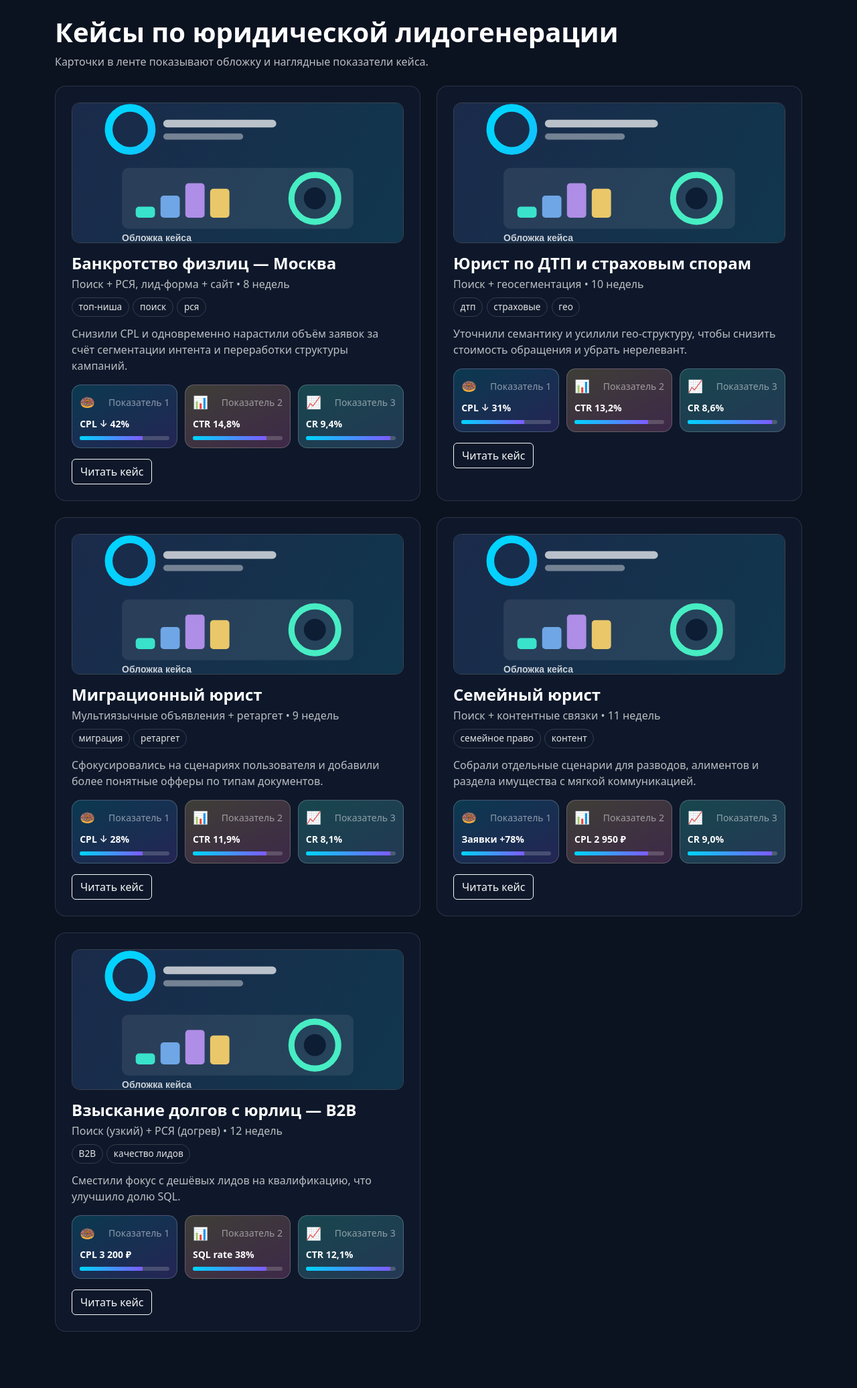
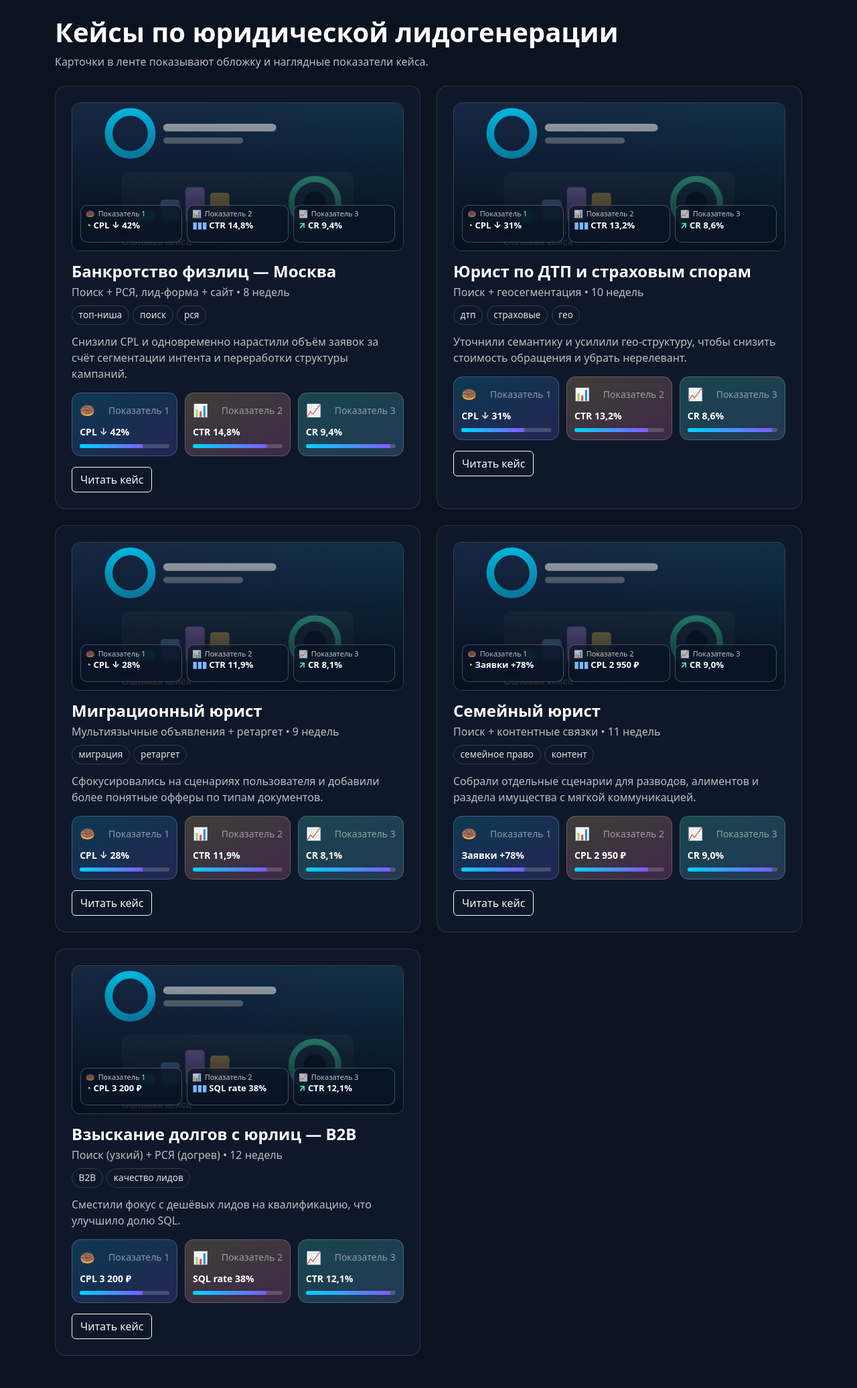
Before and after one commit to barabanov-oi/context_landing, a Flask app: page / in a window 1280 px wide. Shown: the part 57-2129 px from the top of the page at 67% size. Before the commit the page ends 2045 px from the top, so only its background shows below. Run offline with Flask 3, Linux system fonts and the light colour scheme.

Commit message:
Добавил затемнение обложек и метрики поверх изображения
- На обложках кейсов добавлен затемняющий градиент для читаемости\n- Ключевые показатели теперь выводятся прямо на обложке\n- Для показателей добавлены иконки и индикаторы динамики

```diff
--- a/templates/index.html
+++ b/templates/index.html
@@ -3,13 +3,60 @@
 
 {% block head_extra %}
 <style>
+  .case-cover-wrap {
+    position: relative;
+    border-radius: 12px;
+    overflow: hidden;
+    border: 1px solid rgba(255,255,255,.18);
+    margin-bottom: 1rem;
+  }
   .case-cover {
     width: 100%;
-    height: 210px;
+    height: 220px;
     object-fit: cover;
-    border-radius: 12px;
-    border: 1px solid rgba(255,255,255,.18);
+    display: block;
   }
+  .case-cover-darken {
+    position: absolute;
+    inset: 0;
+    background: linear-gradient(180deg, rgba(5,12,25,.12) 0%, rgba(5,12,25,.7) 68%, rgba(5,12,25,.88) 100%);
+  }
+  .cover-metrics {
+    position: absolute;
+    left: .75rem;
+    right: .75rem;
+    bottom: .75rem;
+    display: grid;
+    grid-template-columns: repeat(3, minmax(0, 1fr));
+    gap: .45rem;
+  }
+  .cover-metric-item {
+    border: 1px solid rgba(255,255,255,.24);
+    background: rgba(9,20,39,.7);
+    backdrop-filter: blur(3px);
+    border-radius: 10px;
+    padding: .4rem .45rem;
+    min-height: 56px;
+  }
+  .cover-metric-title {
+    font-size: .68rem;
+    color: rgba(255,255,255,.74);
+    display: flex;
+    align-items: center;
+    gap: .28rem;
+    line-height: 1.1;
+  }
+  .cover-metric-value {
+    margin-top: .22rem;
+    font-weight: 700;
+    font-size: .82rem;
+    color: #fff;
+    line-height: 1.1;
+  }
+  .trend-up { color: #58f5b0; }
+  .trend-bars { color: #7cb9ff; }
+  .trend-donut { color: #fdd46b; }
+
   .metrics-grid { display: grid; grid-template-columns: repeat(3, minmax(0, 1fr)); gap: .65rem; }
   .metric-vivid {
     border-radius: 14px;
@@ -22,7 +69,10 @@
   .metric-icon { font-size: 1.15rem; }
   .metric-bar { height: 6px; border-radius: 999px; background: rgba(255,255,255,.18); overflow: hidden; }
   .metric-bar > span { display: block; height: 100%; width: 72%; background: linear-gradient(90deg, #00d4ff, #7e5bff); }
-  @media (max-width: 767px) { .metrics-grid { grid-template-columns: 1fr; } }
+  @media (max-width: 767px) {
+    .metrics-grid, .cover-metrics { grid-template-columns: 1fr; }
+    .case-cover { height: 260px; }
+  }
 </style>
 {% endblock %}
 
@@ -34,13 +84,35 @@
 
 <div class="row g-4">
   {% for case in cases %}
+    {% set metrics = [
+      {'label': case.metric_1_label, 'value': case.metric_1, 'icon': '🍩', 'trend': '◔', 'trend_class': 'trend-donut'},
+      {'label': case.metric_2_label, 'value': case.metric_2, 'icon': '📊', 'trend': '▮▮▮', 'trend_class': 'trend-bars'},
+      {'label': case.metric_3_label, 'value': case.metric_3, 'icon': '📈', 'trend': '↗', 'trend_class': 'trend-up'}
+    ] %}
     <div class="col-lg-6">
       <article class="card-glass p-4 h-100">
-        <img
-          class="case-cover mb-3"
-          src="{{ url_for('static', filename=case.cover_image if case.cover_image else 'images/case-placeholder.svg') }}"
-          alt="Обложка кейса {{ case.title }}"
-        >
+        <div class="case-cover-wrap">
+          <img
+            class="case-cover"
+            src="{{ url_for('static', filename=case.cover_image if case.cover_image else 'images/case-placeholder.svg') }}"
+            alt="Обложка кейса {{ case.title }}"
+          >
+          <div class="case-cover-darken"></div>
+          <div class="cover-metrics">
+            {% for metric in metrics if metric.value %}
+              <div class="cover-metric-item">
+                <div class="cover-metric-title">
+                  <span>{{ metric.icon }}</span>
+                  <span>{{ metric.label if metric.label else 'Показатель ' ~ loop.index }}</span>
+                </div>
+                <div class="cover-metric-value">
+                  <span class="{{ metric.trend_class }}">{{ metric.trend }}</span>
+                  {{ metric.value }}
+                </div>
+              </div>
+            {% endfor %}
+          </div>
+        </div>
 
         <h2 class="h4 fw-bold mb-1">{{ case.title }}</h2>
         <p class="text-muted-1 mb-2">{{ case.subtitle }} {% if case.duration %}• {{ case.duration }}{% endif %}</p>
@@ -49,11 +121,6 @@
         </div>
         <p class="text-muted-1">{{ case.teaser }}</p>
 
-        {% set metrics = [
-          {'label': case.metric_1_label, 'value': case.metric_1, 'icon': '🍩'},
-          {'label': case.metric_2_label, 'value': case.metric_2, 'icon': '📊'},
-          {'label': case.metric_3_label, 'value': case.metric_3, 'icon': '📈'}
-        ] %}
         <div class="metrics-grid mb-3">
           {% for metric in metrics if metric.value %}
             <div class="metric-vivid alt-{{ loop.index }}">
```
